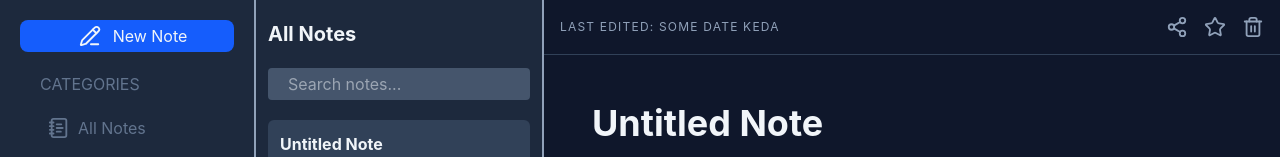
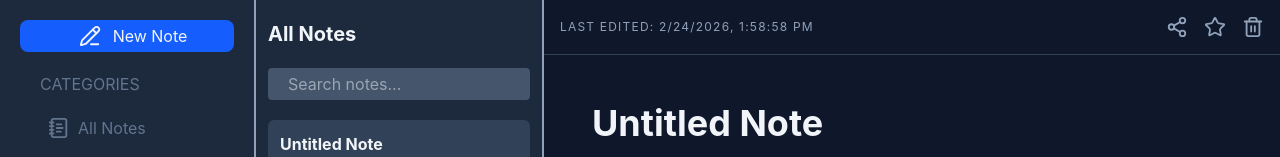
Before and after one commit to Zolender/Notebook-with-React, a React (Vite) app: page / in a window 1280 px wide. Both pictures are taken after a click on the button "New Note". Shown: the top 157 px of the page. Built offline with nearby package versions, Linux system fonts and the light colour scheme.

Commit message:
fix: update last edited timestamp display in Editor component

```diff
--- a/src/Components/Editor.jsx
+++ b/src/Components/Editor.jsx
@@ -17,7 +17,7 @@ const Editor = ({selectedNote, onUpdateNote, onDeleteNote}) => {
         return (
             <main className="flex-1 flex flex-col bg-slate-900 overflow-hidden">
                 <div className="flex items-center justify-between p-4 border-b border-slate-700">
-                    <span className="text-xs text-slate-400 uppercase tracking-widest">Last edited: some date keda</span>
+                    <span className="text-xs text-slate-400 uppercase tracking-widest">Last edited: {new Date(selectedNote.lastModified).toLocaleString()}</span>
                     <div className="flex gap-4 text-slate-400">
                         <Share2 size={22} className="hover:cursor-pointer" />
                         <Star size={22} className="hover:cursor-pointer"/>
```
